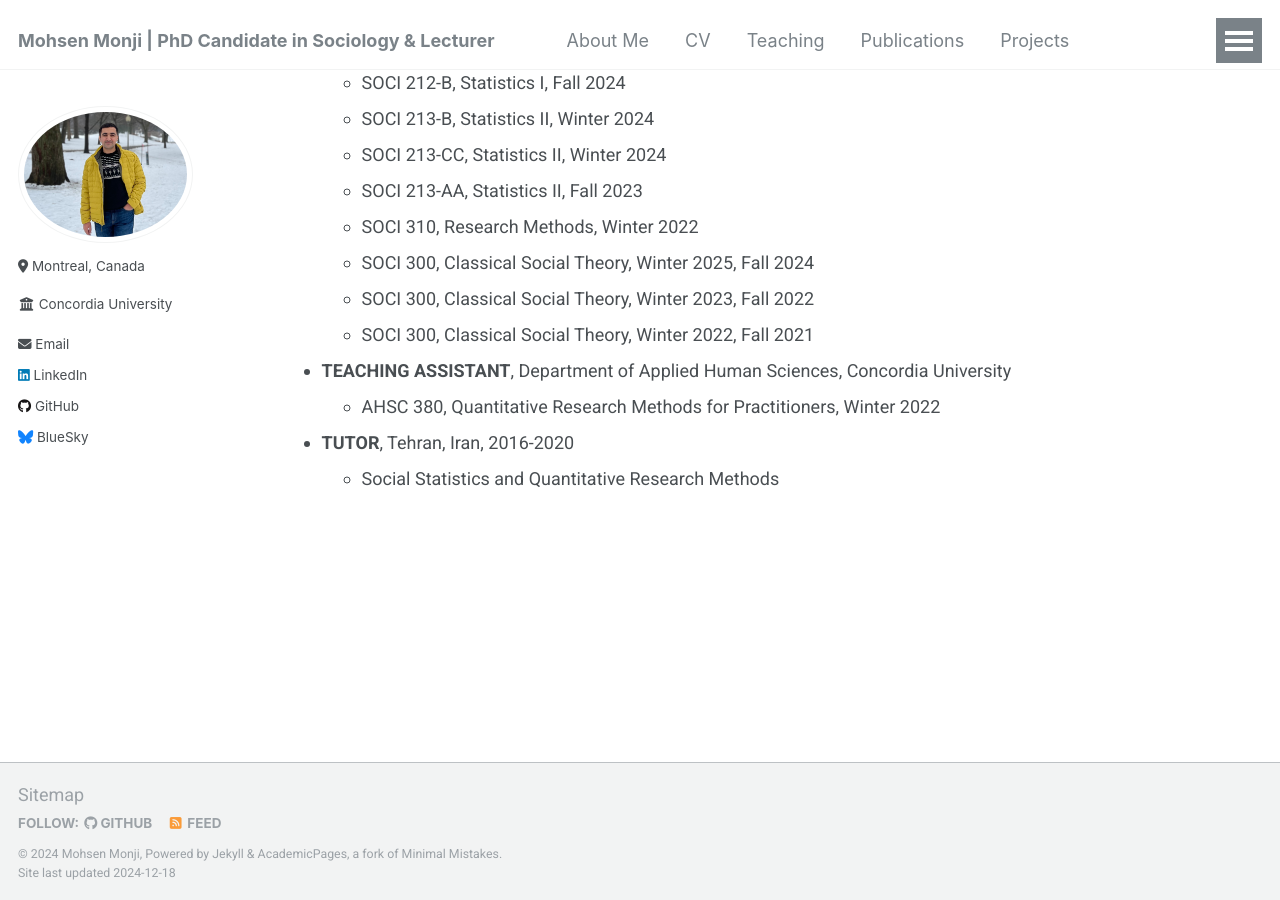
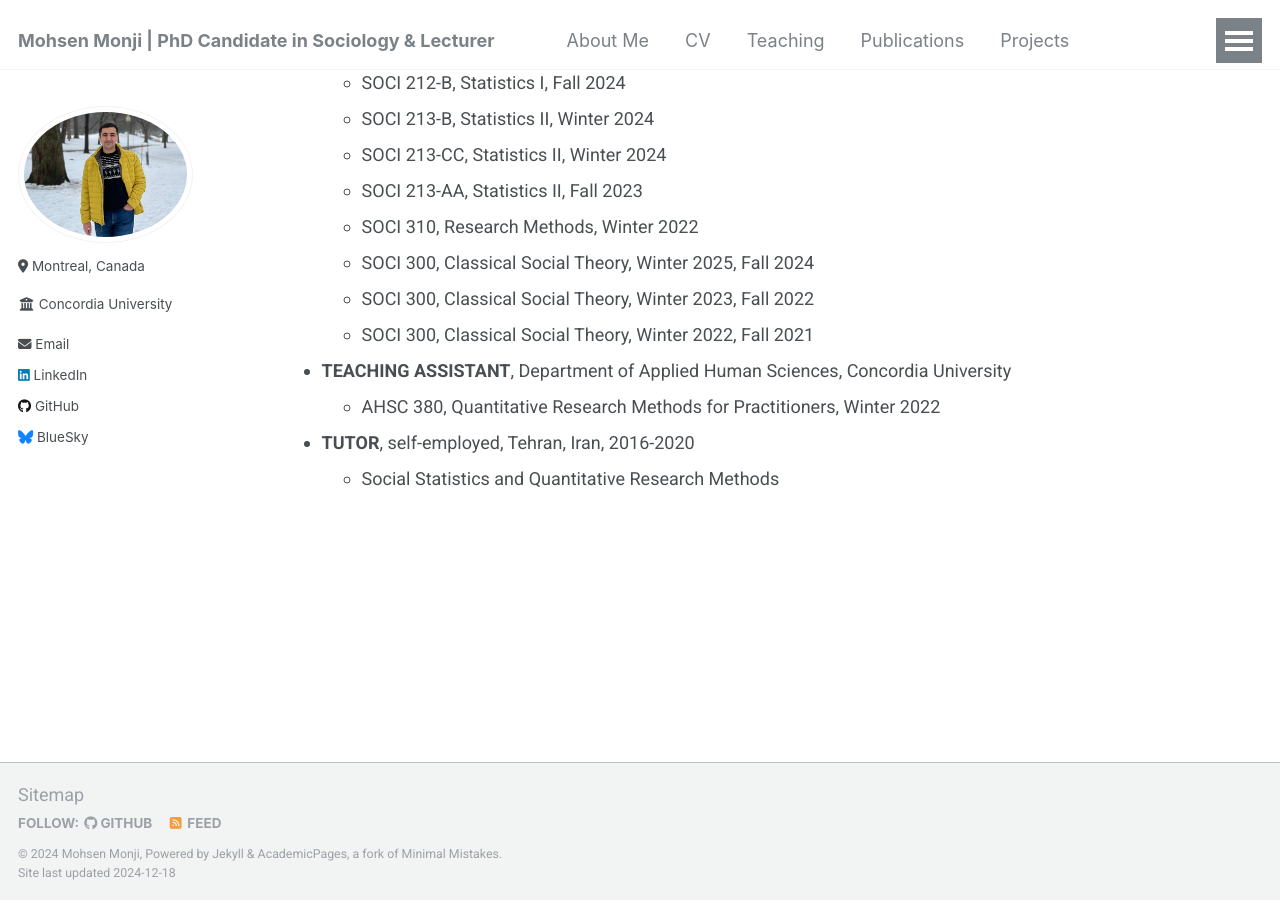
Before and after one commit to Mohsnmonji/mohsnmonji.github.io, a Jekyll site: the page built from _pages/teaching.md, in a window 1280 px wide and 900 px high, scrolled down 848 px. Built offline with Jekyll 4.4.1, drawn with Linux system fonts in a browser that asks for light colours.

Commit message:
Update teaching.md

```diff
--- a/_pages/teaching.md
+++ b/_pages/teaching.md
@@ -44,5 +44,5 @@ I approach teaching as an enjoyable experience where students feel encouraged to
 - **TEACHING ASSISTANT**, Department of Applied Human Sciences, Concordia University
   - AHSC 380, Quantitative Research Methods for Practitioners, Winter 2022
 
-- **TUTOR**, Tehran, Iran, 2016-2020
+- **TUTOR**, self-employed, Tehran, Iran, 2016-2020
   - Social Statistics and Quantitative Research Methods
```
